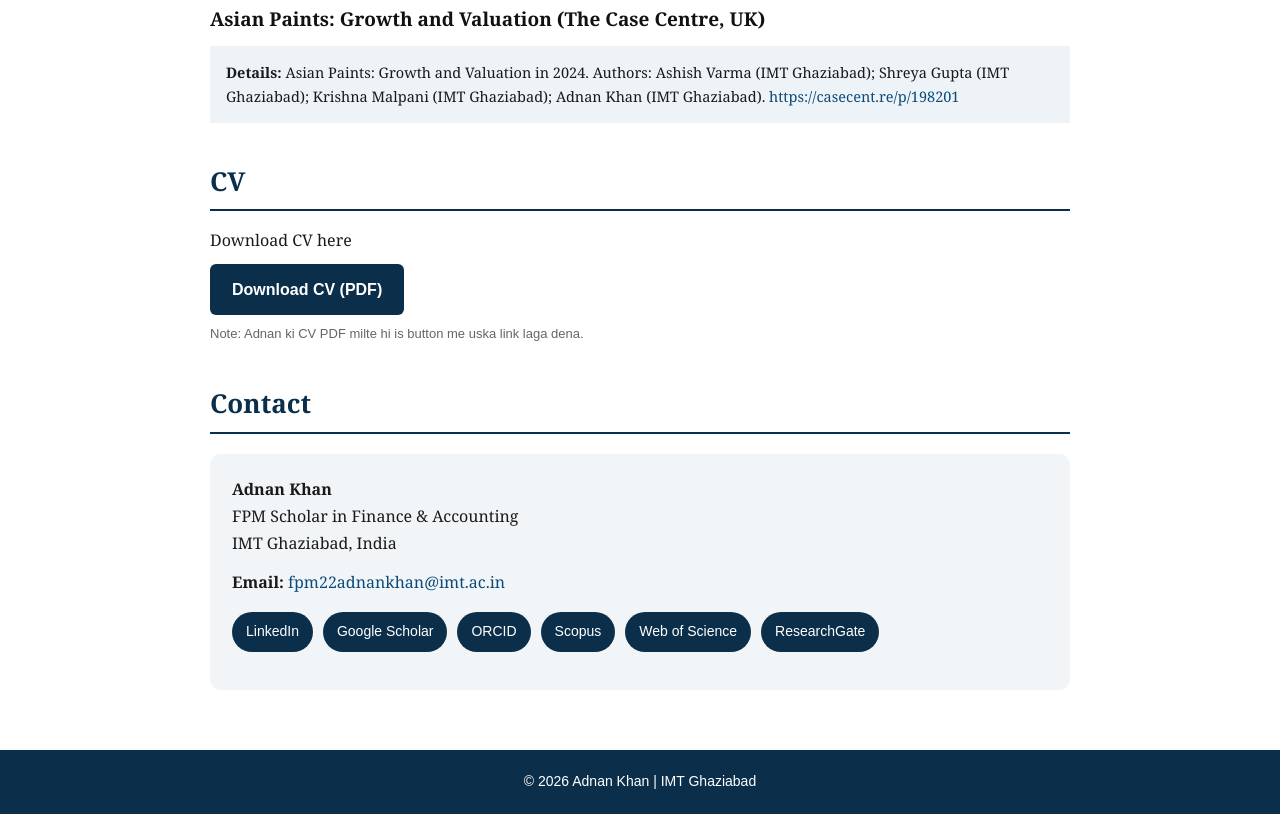
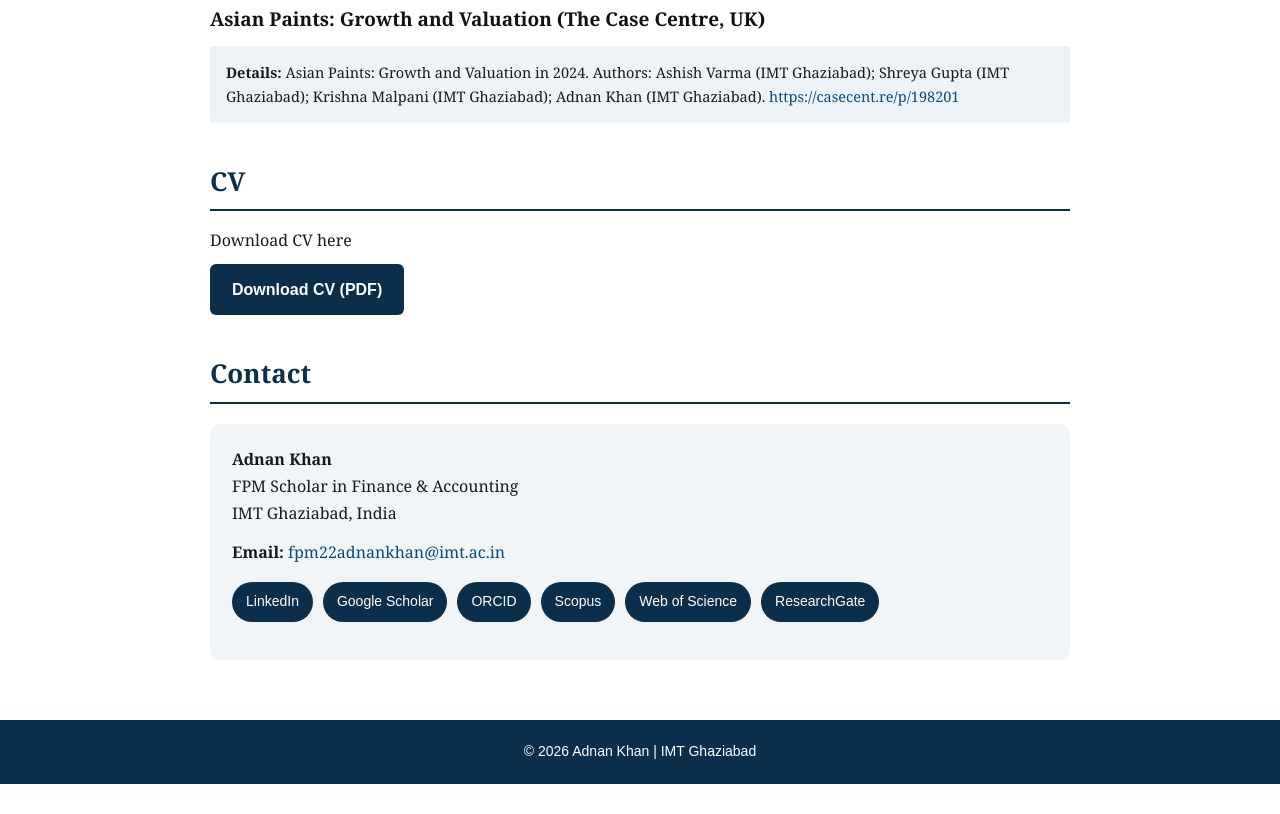
Before and after one commit to adnan-dev1998/adnan-dev1998.github.io, a plain HTML site: page index.html in a window 1280 px wide. Shown: the part 6087-6901 px from the top of the page. After the commit the page ends 6871 px from the top, so only its background shows below. Drawn offline with Linux system fonts and the light colour scheme.

Commit message:
Remove note about CV PDF link
Removed note about CV PDF link update.

```diff
--- a/index.html
+++ b/index.html
@@ -136,7 +136,7 @@ footer{background:#0b2f4a;color:#fff;text-align:center;padding:20px;font-family:
 <h3 id="cv">CV</h3>
 <p>Download CV here</p>
 <a class="btn" href="#" onclick="alert('Please upload CV PDF and update link');return false;">Download CV (PDF)</a>
-<p style="font-size:13px;color:#666;margin-top:8px;font-family:Arial,sans-serif">Note: Adnan ki CV PDF milte hi is button me uska link laga dena.</p>
+<p style="font-size:13px;color:#666;margin-top:8px;font-family:Arial,sans-serif"</p>
 
 <!-- CONTACT -->
 <h3 id="contact">Contact</h3>
```
